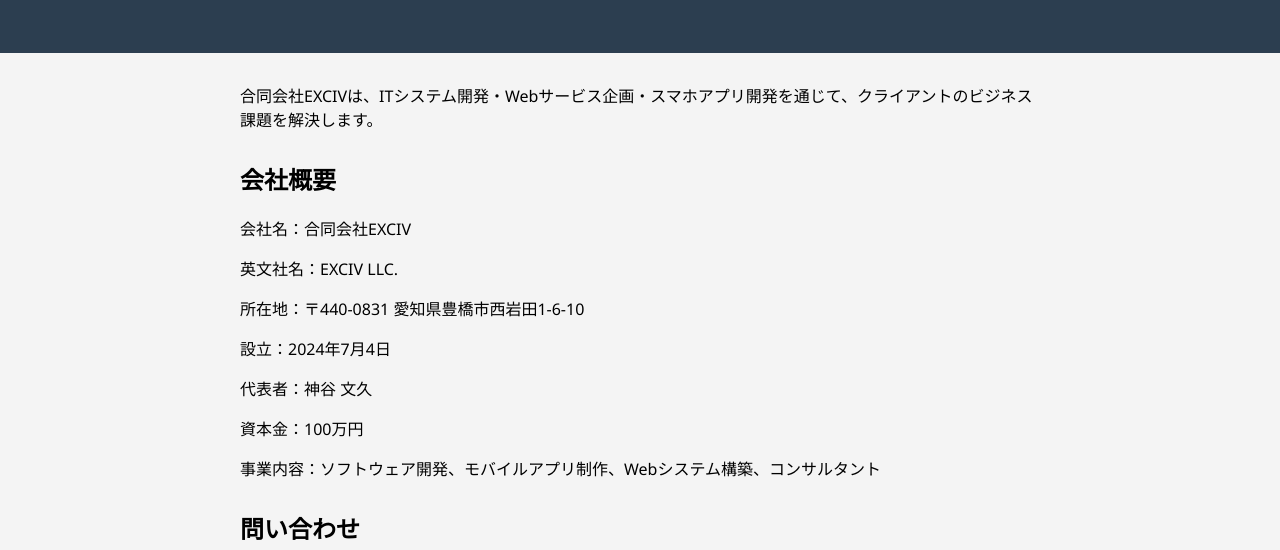
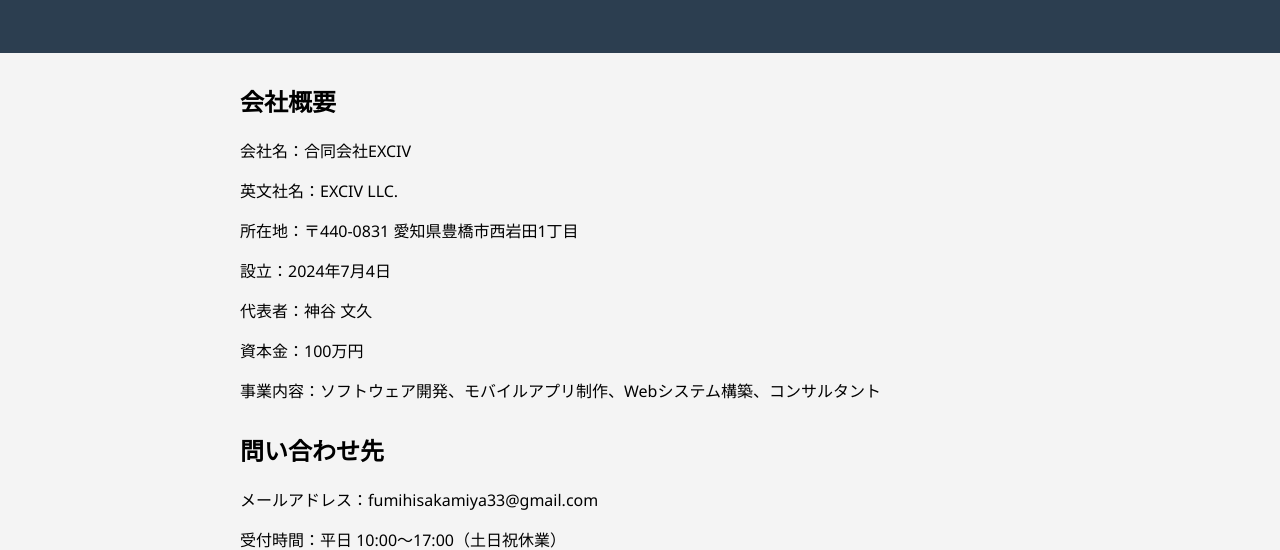
Before and after one commit to EXCIV-LLC/app-ads-host, a plain HTML site: page index.html in a window 1280 px wide. Shown: the part 257-807 px from the top of the page. Drawn offline with Linux system fonts and the light colour scheme.

Commit message:
Update index.html

```diff
--- a/index.html
+++ b/index.html
@@ -60,15 +60,11 @@
     <p>「テクノロジーで、次の価値を創造する」</p>
   </div>
 
-  <section>
-    <p>合同会社EXCIVは、ITシステム開発・Webサービス企画・スマホアプリ開発を通じて、クライアントのビジネス課題を解決します。</p>
-  </section>
-
   <section id="about">
     <h2>会社概要</h2>
     <p>会社名：合同会社EXCIV</p>
     <p>英文社名：EXCIV LLC.</p>
-    <p>所在地：〒440-0831 愛知県豊橋市西岩田1-6-10</p>
+    <p>所在地：〒440-0831 愛知県豊橋市西岩田1丁目</p>
     <p>設立：2024年7月4日</p>
     <p>代表者：神谷 文久</p>
     <p>資本金：100万円</p>
@@ -76,8 +72,7 @@
   </section>
 
   <section id="contact">
-    <h2>問い合わせ</h2>
-    <p>電話番号：070-8389-1825</p>
+    <h2>問い合わせ先</h2>
     <p>メールアドレス：fumihisakamiya33@gmail.com</p>
     <p>受付時間：平日 10:00～17:00（土日祝休業）</p>
   </section>
```
